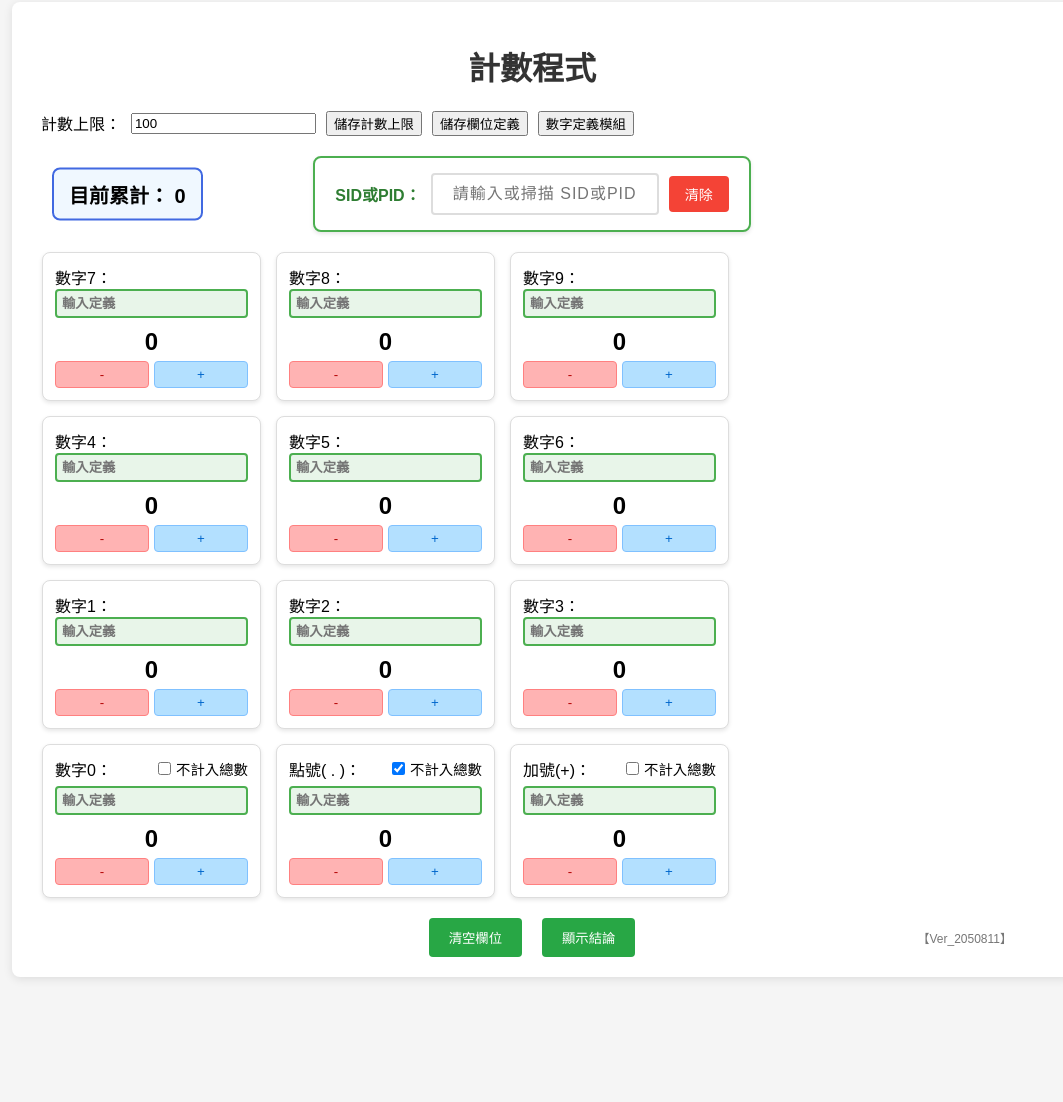
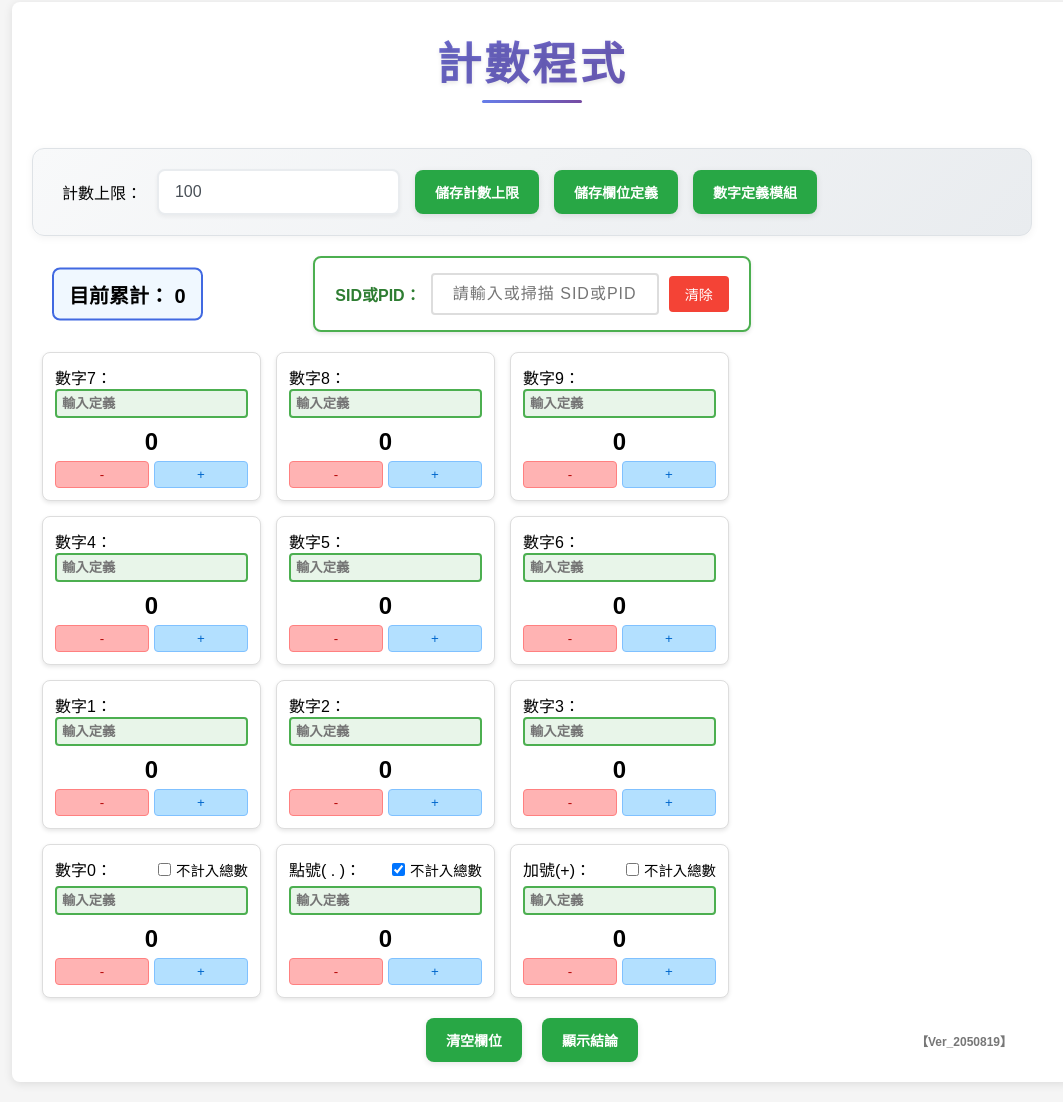
Before and after one commit to hsutumbler/WBC_Counter_Web, a plain HTML site: page index.html in a window 1280 px wide. Shown: the part 18-1120 px from the top of the page, without its empty margins (98-1161 px from the left). Before the commit the page ends 1015 px from the top, so only its background shows below. Drawn offline with Linux system fonts and the light colour scheme.

Commit message:
略調版面樣式

```diff
--- a/index.html
+++ b/index.html
@@ -226,7 +226,7 @@
         <div class="actions">
             <button id="reset">清空欄位</button>
             <button id="showSummary">顯示結論</button>
-            <div class="version-number">【Ver_2050811】</div>
+            <div class="version-number">【Ver_2050819】</div>
         </div>
     </div>
     <audio id="alertSound" preload="auto">
--- a/styles.css
+++ b/styles.css
@@ -16,8 +16,32 @@ body {
 
 h1 {
     text-align: center;
-    color: #333;
+    color: #2c3e50;
     font-family: "Microsoft JhengHei", "Microsoft JhengHei UI", Arial, sans-serif;
+    font-size: 2.8rem;
+    font-weight: 700;
+    margin-bottom: 30px;
+    margin-top: -19px;
+    padding: 25px 0;
+    position: relative;
+    letter-spacing: 3px;
+    background: linear-gradient(135deg, #667eea 0%, #764ba2 100%);
+    -webkit-background-clip: text;
+    -webkit-text-fill-color: transparent;
+    background-clip: text;
+    text-shadow: 0 2px 4px rgba(0,0,0,0.1);
+}
+
+h1::after {
+    content: '';
+    position: absolute;
+    bottom: 15px;
+    left: 50%;
+    transform: translateX(-50%);
+    width: 100px;
+    height: 3px;
+    background: linear-gradient(90deg, #667eea, #764ba2);
+    border-radius: 2px;
 }
 
 /* 抽屜式模態視窗 */
@@ -196,8 +220,86 @@ h1 {
     margin-bottom: 20px;
     display: flex;
     align-items: center;
-    gap: 10px;
+    gap: 15px;
     font-family: "Microsoft JhengHei", "Microsoft JhengHei UI", Arial, sans-serif;
+    padding: 20px;
+    background: linear-gradient(135deg, #f8f9fa 0%, #e9ecef 100%);
+    border-radius: 12px;
+    border: 1px solid #dee2e6;
+    box-shadow: 0 2px 8px rgba(0,0,0,0.05);
+}
+
+.settings input[type="number"] {
+    padding: 12px 16px;
+    border: 2px solid #e9ecef;
+    border-radius: 8px;
+    font-size: 16px;
+    font-weight: 500;
+    background: white;
+    color: #495057;
+    transition: all 0.3s ease;
+    box-shadow: 0 2px 4px rgba(0,0,0,0.05);
+    min-width: 120px;
+}
+
+.settings input[type="number"]:focus {
+    outline: none;
+    border-color: #667eea;
+    box-shadow: 0 0 0 3px rgba(102, 126, 234, 0.1);
+    transform: translateY(-1px);
+}
+
+.settings input[type="number"]:hover {
+    border-color: #adb5bd;
+    transform: translateY(-1px);
+}
+
+.settings button {
+    padding: 12px 20px;
+    border: none;
+    border-radius: 8px;
+    font-size: 14px;
+    font-weight: 600;
+    cursor: pointer;
+    transition: all 0.3s ease;
+    box-shadow: 0 2px 6px rgba(0,0,0,0.1);
+    font-family: "Microsoft JhengHei", "Microsoft JhengHei UI", Arial, sans-serif;
+    position: relative;
+    overflow: hidden;
+}
+
+.settings button::before {
+    content: '';
+    position: absolute;
+    top: 0;
+    left: -100%;
+    width: 100%;
+    height: 100%;
+    background: linear-gradient(90deg, transparent, rgba(255,255,255,0.2), transparent);
+    transition: left 0.5s;
+}
+
+.settings button:hover::before {
+    left: 100%;
+}
+
+.settings button:hover {
+    transform: translateY(-2px);
+    box-shadow: 0 4px 12px rgba(0,0,0,0.15);
+}
+
+.settings button:active {
+    transform: translateY(0);
+    box-shadow: 0 2px 4px rgba(0,0,0,0.1);
+}
+
+#saveLimit, #saveFields, #openDefinitionModal {
+    background: #28a745;
+    color: white;
+}
+
+#saveLimit:hover, #saveFields:hover, #openDefinitionModal:hover {
+    background: #218838;
 }
 
 .total-counter-container {
@@ -415,17 +517,45 @@ h1 {
 }
 
 .actions button {
-    padding: 10px 20px;
+    padding: 12px 20px;
+    border: none;
+    border-radius: 8px;
+    font-size: 14px;
+    font-weight: 600;
+    cursor: pointer;
+    transition: all 0.3s ease;
+    box-shadow: 0 2px 6px rgba(0,0,0,0.1);
+    font-family: "Microsoft JhengHei", "Microsoft JhengHei UI", Arial, sans-serif;
+    position: relative;
+    overflow: hidden;
     background: #28a745;
     color: white;
-    border: none;
-    border-radius: 4px;
-    cursor: pointer;
-    font-family: "Microsoft JhengHei", "Microsoft JhengHei UI", Arial, sans-serif;
+}
+
+.actions button::before {
+    content: '';
+    position: absolute;
+    top: 0;
+    left: -100%;
+    width: 100%;
+    height: 100%;
+    background: linear-gradient(90deg, transparent, rgba(255,255,255,0.2), transparent);
+    transition: left 0.5s;
+}
+
+.actions button:hover::before {
+    left: 100%;
 }
 
 .actions button:hover {
     background: #218838;
+    transform: translateY(-2px);
+    box-shadow: 0 4px 12px rgba(0,0,0,0.15);
+}
+
+.actions button:active {
+    transform: translateY(0);
+    box-shadow: 0 2px 4px rgba(0,0,0,0.1);
 }
 
 /* 確保所有輸入框和按鈕都使用微軟正黑體 */
@@ -500,5 +630,6 @@ input, button, select, textarea {
     font-size: 12px;
     color: #777;
     font-family: "Microsoft JhengHei", "Microsoft JhengHei UI", Arial, sans-serif;
+    font-weight: bold;
     margin-right: 20px;
 }
```
